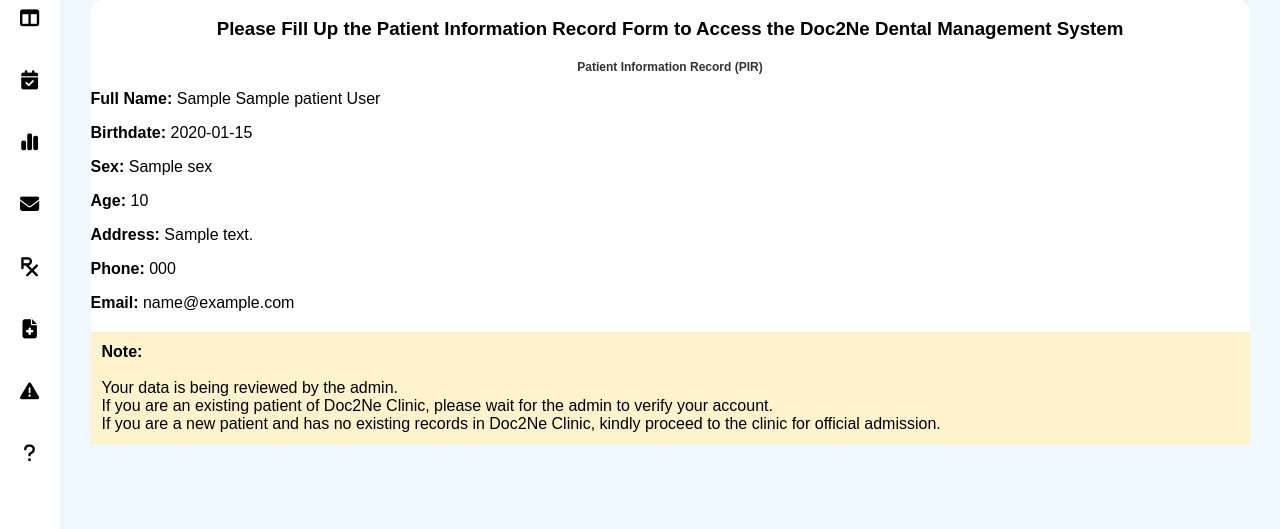
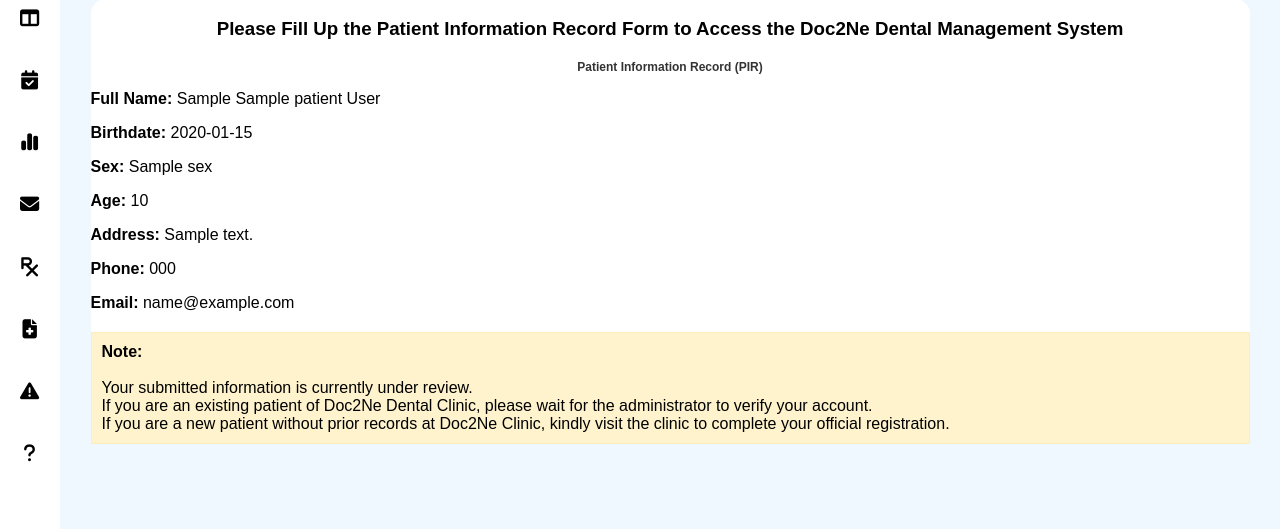
Before and after one commit to JVrylle/DMS-DJANGO, a Django app: template DMS/dental/templates/User/user_health_record.html in a window 1280 px wide. Shown: the part 271-800 px from the top of the page. Run offline with Django 5.2, Linux system fonts and the light colour scheme; the template is opened without the code that fills it: most values are stand-ins (such as "Sample title", 1, 10 or a date in 2020); data that the repository does not hold is empty; some libraries are stand-ins or nearby versions.

Commit message:
May 20,2025, Added Feedback after the admin verifies the user.

```diff
--- a/DMS/dental/templates/Admin/admin_system_logs.html
+++ b/DMS/dental/templates/Admin/admin_system_logs.html
@@ -24,7 +24,7 @@
                             {% with user_id=log.metadata.user_id %}
                                 {% if user_id %}
                                     {% with patient=patients|get_item:user_id %}
-                                        {% if patient and patient.is_verified != None %}
+                                        {% if patient and not patient.is_verified %}
                                             <form action="{% url 'verify_patient_from_log' user_id %}" method="post">
                                                 {% csrf_token %}
                                                 <button type="submit">Verify User</button>
--- a/DMS/dental/templates/User/user_health_record.html
+++ b/DMS/dental/templates/User/user_health_record.html
@@ -23,12 +23,20 @@
             <p><strong>Email:</strong> {{ patient.email }}</p>
             <!-- Add more fields as needed -->
 
-            <div style="margin-top: 20px; padding: 10px; background: #fff3cd; border: 1px solid #ffeeba;">
-                <strong>Note:</strong><br><br>
-                Your data is being reviewed by the admin.<br>
-                If you are an existing patient of Doc2Ne Clinic, please wait for the admin to verify your account.<br>
-                If you are a new patient and has no existing records in Doc2Ne Clinic, kindly proceed to the clinic for official admission.
-            </div>
+            {% if patient.is_verified %}
+                <div style="margin-top: 20px; padding: 10px; background: #d4edda; border: 1px solid #c3e6cb;">
+                    <strong>Note:</strong><br><br>
+                    Your account has been successfully verified by the administrator.<br>
+                    You now have full access to the Doc2Ne Dental Management System.
+                </div>
+            {% else %}
+                <div style="margin-top: 20px; padding: 10px; background: #fff3cd; border: 1px solid #ffeeba;">
+                    <strong>Note:</strong><br><br>
+                    Your submitted information is currently under review.<br>
+                    If you are an existing patient of Doc2Ne Dental Clinic, please wait for the administrator to verify your account.<br>
+                    If you are a new patient without prior records at Doc2Ne Clinic, kindly visit the clinic to complete your official registration.
+                </div>
+            {% endif %}
 
         {% else %}
             <form method="POST" class="pir-form">
```
